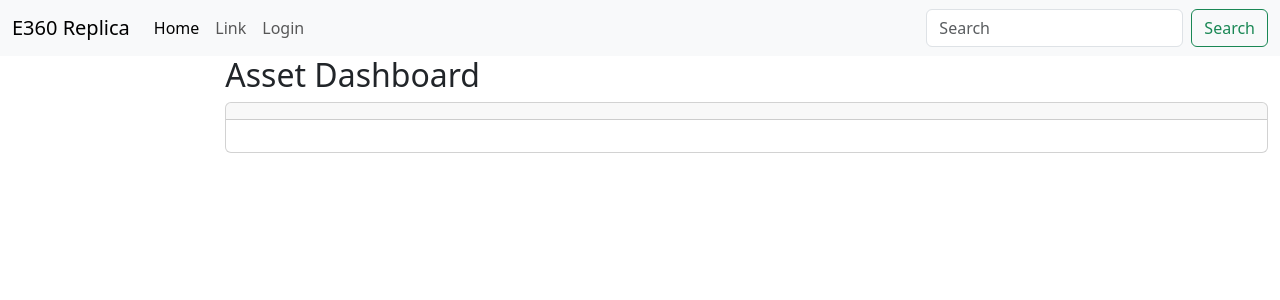
After one commit to codebypaul/e360_replacement, a Django app: page /assets/ in a window 1280 px wide. The commit adds this page. Shown: the top 300 px of the page. Run offline with Django 4.2, Linux system fonts and the light colour scheme.

Commit message:
building asset manager dashboard

```diff
--- a/e360/asset/urls.py
+++ b/e360/asset/urls.py
@@ -3,6 +3,7 @@ from . import views
 from .views import UpdateEquipment, UpdateVehicle
 
 urlpatterns = [
+    path('',views.asset_dash,name='asset dash'),
     # Equipment
     path('equipment-dash/',views.equipment_dash,name='equipment dash'),
     path('equipment-update/<str:pk>',UpdateEquipment.as_view(),name='update equipment'),
--- a/e360/asset/views.py
+++ b/e360/asset/views.py
@@ -1,8 +1,9 @@
 from django.shortcuts import render
 from django.views.generic.edit import UpdateView
 from django.urls import reverse_lazy
-
+LOGIN_URL = reverse_lazy('login')
 # Authentication
+from django.contrib.auth.decorators import login_required
 from django.contrib.auth.mixins import LoginRequiredMixin
 
 # Models
@@ -13,6 +14,13 @@ from django.contrib.auth.models import User
 from django.core.paginator import Paginator
 
 # Create your views here.
+# @login_required()
+def asset_dash(request):
+
+    context={
+
+    }
+    return render(request, 'asset/dashboard.html',context=context, status=200)
 
 # Equipment
 def equipment_dash(request):
--- /dev/null
+++ b/e360/templates/asset/dashboard.html
@@ -0,0 +1,35 @@
+{% extends 'base.html' %}
+
+{% block head_title %}
+{% endblock %}
+
+{% block content %}
+<div class="container-fluid">
+    <div class="row">
+        <div class="col-2">
+
+        </div>
+        <div class="col-10">
+            <div class="row">
+                <div class="col">
+                    <h2>Asset Dashboard</h2>
+                </div>
+            </div>
+            <div class="row">
+                <div class="col">
+                    <div class="card">
+                        <div class="card-header"></div>
+                        <div class="card-body">
+                            <div class="row">
+                                <div class="col">
+
+                                </div>
+                            </div>
+                        </div>
+                    </div>
+                </div>
+            </div>
+        </div>
+    </div>
+</div>
+{% endblock %}
--- a/e360/templates/base.html
+++ b/e360/templates/base.html
@@ -47,7 +47,7 @@
                                     <div class="col-4">
                                         <h6>Assets</h6>
                                         <li><hr class="dropdown-divider"></li>
-                                        <li><a class="dropdown-item" href="#">Asset Dashboard</a></li>
+                                        <li><a class="dropdown-item" href="{% url 'asset dash' %}">Asset Dashboard</a></li>
                                         <li><a class="dropdown-item" href="{% url 'equipment dash' %}">Equipment</a></li>
                                         <li><a class="dropdown-item" href="{% url 'vehicle dash' %}">Vehicle</a></li>
                                     </div>
```
